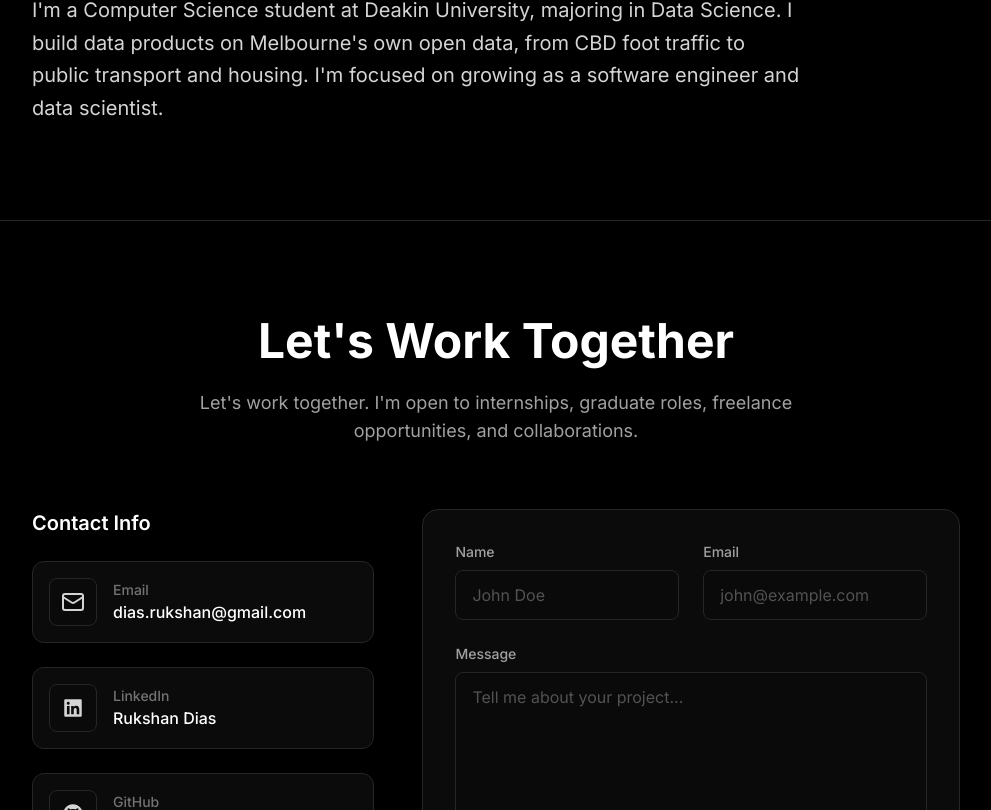
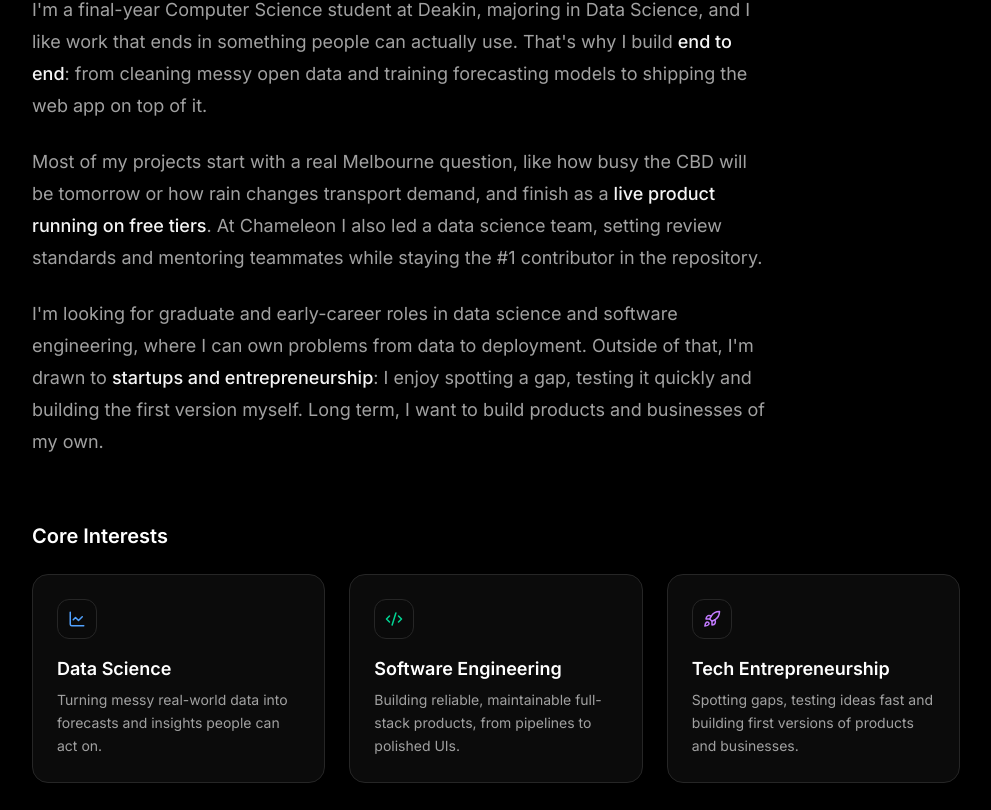
Before and after one commit to Ruki-Diaz/portfolio-website, a Next.js app: page / in a window 1280 px wide. Shown: the part 7830-8640 px from the top of the page, without its empty margins (144-1135 px from the left). Built offline with nearby package versions, Linux system fonts and the light colour scheme.

Commit message:
feat: rewrite About Me and restore core interest cards

```diff
--- a/components/sections/About.js
+++ b/components/sections/About.js
@@ -1,6 +1,43 @@
 "use client";
 
 import { motion } from "framer-motion";
+import { ChartLine, Code2, Rocket } from "lucide-react";
+
+// Phrases in the copy below are wrapped in <Em> for a subtle emphasis.
+function Em({ children }) {
+  return <span className="font-medium text-neutral-100">{children}</span>;
+}
+
+const interests = [
+  {
+    title: "Data Science",
+    description: "Turning messy real-world data into forecasts and insights people can act on.",
+    icon: ChartLine,
+    accent: "text-blue-400 group-hover:border-blue-500/40 group-hover:shadow-[0_0_18px_rgba(96,165,250,0.3)]",
+  },
+  {
+    title: "Software Engineering",
+    description: "Building reliable, maintainable full-stack products, from pipelines to polished UIs.",
+    icon: Code2,
+    accent: "text-emerald-400 group-hover:border-emerald-500/40 group-hover:shadow-[0_0_18px_rgba(52,211,153,0.3)]",
+  },
+  {
+    title: "Tech Entrepreneurship",
+    description: "Spotting gaps, testing ideas fast and building first versions of products and businesses.",
+    icon: Rocket,
+    accent: "text-purple-400 group-hover:border-purple-500/40 group-hover:shadow-[0_0_18px_rgba(192,132,252,0.3)]",
+  },
+];
+
+const containerVariants = {
+  hidden: { opacity: 0 },
+  visible: { opacity: 1, transition: { staggerChildren: 0.1 } },
+};
+
+const itemVariants = {
+  hidden: { opacity: 0, y: 20, filter: "blur(5px)" },
+  visible: { opacity: 1, y: 0, filter: "blur(0px)", transition: { duration: 0.8, ease: [0.16, 1, 0.3, 1] } },
+};
 
 export default function About() {
   return (
@@ -16,11 +53,52 @@ export default function About() {
           <div className="h-px bg-neutral-800 flex-1 ml-4" />
         </div>
 
-        <p className="max-w-3xl text-lg sm:text-xl text-neutral-300 leading-relaxed">
-          I&apos;m a Computer Science student at Deakin University, majoring in Data Science. I build data products on
-          Melbourne&apos;s own open data, from CBD foot traffic to public transport and housing. I&apos;m focused on
-          growing as a software engineer and data scientist.
-        </p>
+        <div className="max-w-[65ch] space-y-6 text-base sm:text-lg text-neutral-400 leading-relaxed sm:leading-8">
+          <p>
+            I&apos;m a final-year Computer Science student at Deakin, majoring in Data Science, and I like work that
+            ends in something people can actually use. That&apos;s why I build <Em>end to end</Em>: from cleaning messy
+            open data and training forecasting models to shipping the web app on top of it.
+          </p>
+          <p>
+            Most of my projects start with a real Melbourne question, like how busy the CBD will be tomorrow or how rain
+            changes transport demand, and finish as a <Em>live product running on free tiers</Em>. At Chameleon I also
+            led a data science team, setting review standards and mentoring teammates while staying the #1 contributor
+            in the repository.
+          </p>
+          <p>
+            I&apos;m looking for graduate and early-career roles in data science and software engineering, where I can
+            own problems from data to deployment. Outside of that, I&apos;m drawn to{" "}
+            <Em>startups and entrepreneurship</Em>: I enjoy spotting a gap, testing it quickly and building the first
+            version myself. Long term, I want to build products and businesses of my own.
+          </p>
+        </div>
+
+        <h3 className="mt-16 mb-6 text-xl font-semibold text-white">Core Interests</h3>
+        <motion.ul
+          variants={containerVariants}
+          initial="hidden"
+          whileInView="visible"
+          viewport={{ once: true, margin: "-80px" }}
+          className="grid lg:grid-cols-3 gap-6"
+        >
+          {interests.map(({ title, description, icon: Icon, accent }) => (
+            <motion.li
+              key={title}
+              variants={itemVariants}
+              className="group flex flex-col gap-4 bg-neutral-900/50 border border-neutral-800 rounded-2xl p-6 hover:-translate-y-1 hover:bg-neutral-800/50 hover:border-blue-500/30 transition-all duration-300"
+            >
+              <span
+                className={`flex items-center justify-center w-10 h-10 shrink-0 rounded-xl bg-neutral-950 border border-neutral-800 transition-all duration-300 ${accent}`}
+              >
+                <Icon aria-hidden="true" size={18} />
+              </span>
+              <div>
+                <h4 className="text-white font-semibold text-lg">{title}</h4>
+                <p className="mt-1.5 text-sm text-neutral-400 leading-relaxed">{description}</p>
+              </div>
+            </motion.li>
+          ))}
+        </motion.ul>
       </motion.div>
     </section>
   );
```
